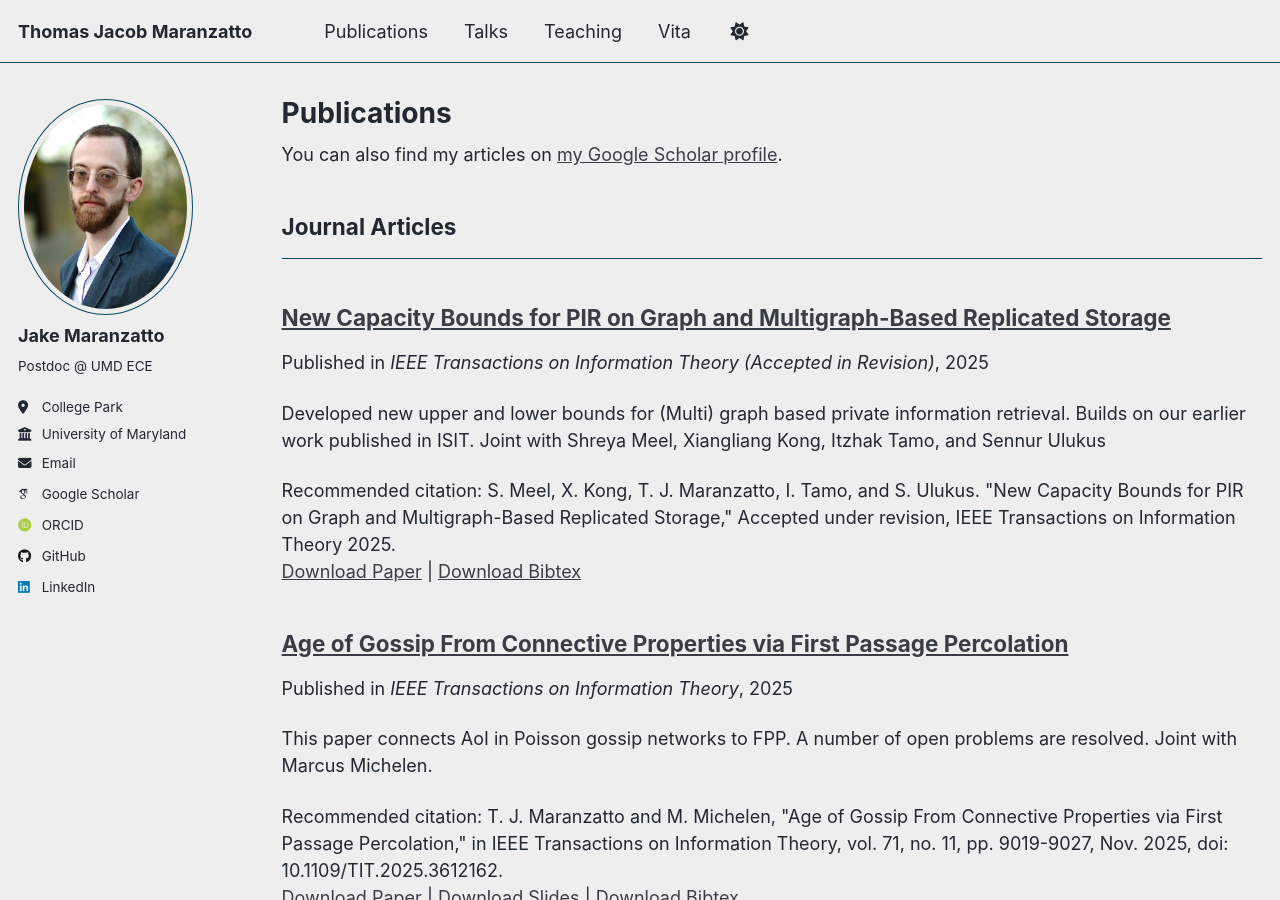
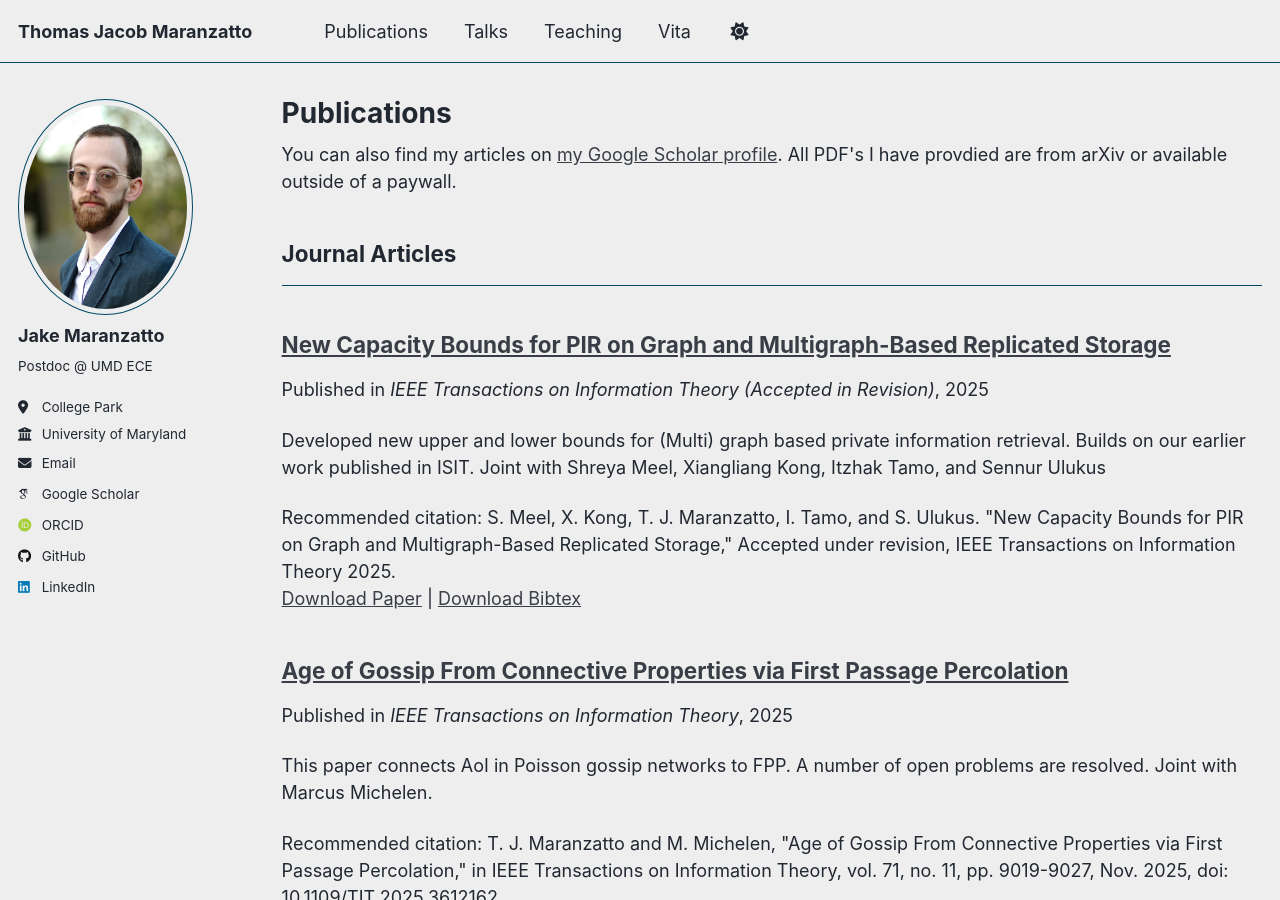
Before and after one commit to TMaranzatto/TMaranzatto.github.io, a Jekyll site: the page built from _pages/publications.html, in a window 1280 px wide and 900 px high. Built offline with Jekyll 4.4.1, drawn with Linux system fonts in a browser that asks for light colours; some web fonts are replaced; a script that is not in the unit is left out.

Commit message:
Update publications.html

```diff
--- a/_pages/publications.html
+++ b/_pages/publications.html
@@ -6,7 +6,7 @@ author_profile: true
 ---
 
 {% if site.author.googlescholar %}
-  <div class="wordwrap">You can also find my articles on <a href="{{site.author.googlescholar}}">my Google Scholar profile</a>.</div>
+  <div class="wordwrap">You can also find my articles on <a href="{{site.author.googlescholar}}">my Google Scholar profile</a>.  All PDF's I have provdied are from arXiv or available outside of a paywall.</div>
 {% endif %}
 
 {% include base_path %}
```
